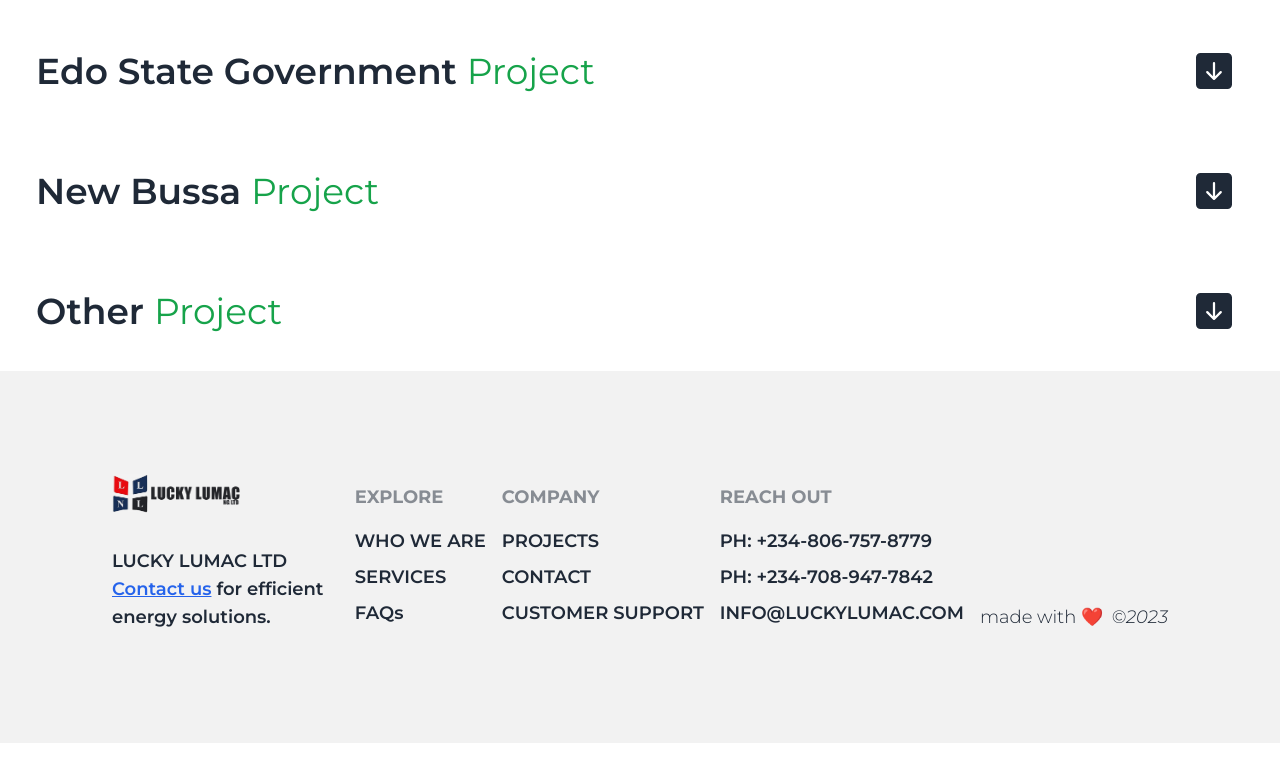
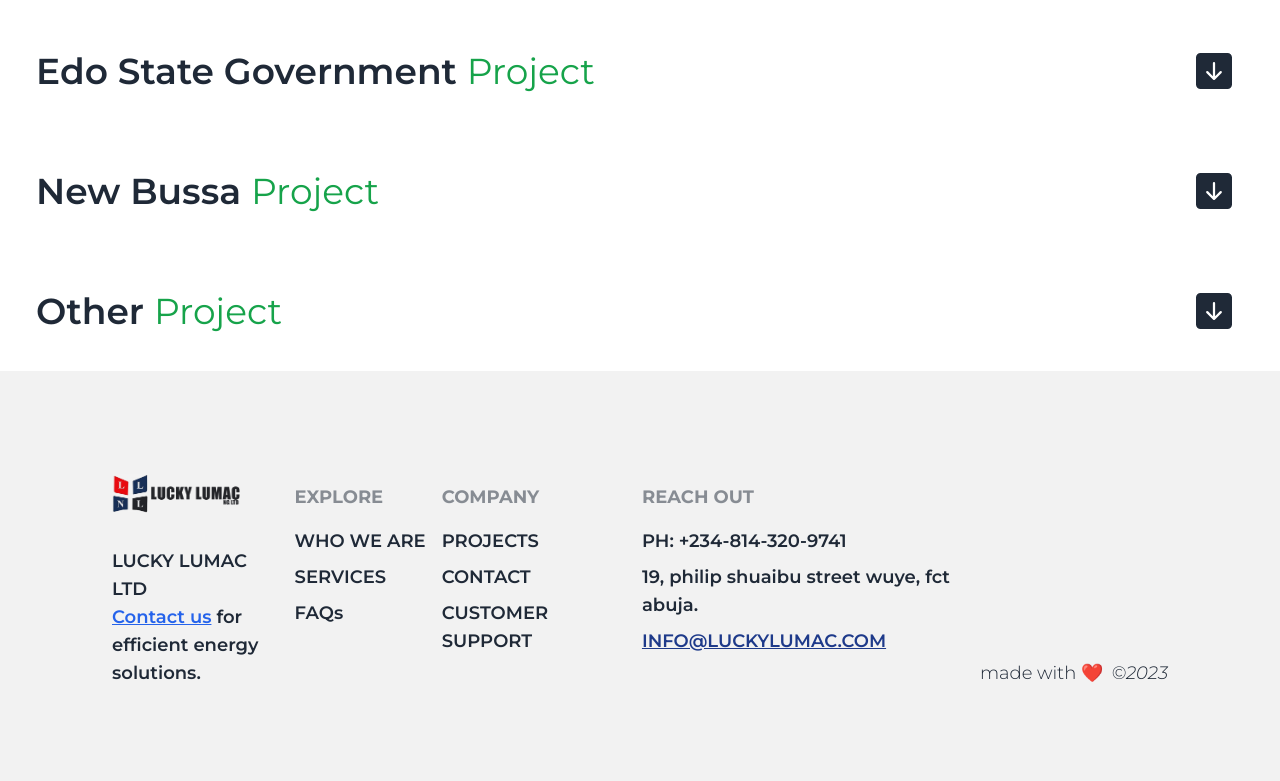
Before and after one commit to Miracle-omosede/lucky-lumac, a React (Create React App) app: page /projects in a window 1280 px wide. Shown: the part 1225-2006 px from the top of the page. Before the commit the page ends 1968 px from the top, so only its background shows below. Built offline with nearby package versions, Linux system fonts and the light colour scheme.

Commit message:
unending

```diff
--- a/src/components/Footer.jsx
+++ b/src/components/Footer.jsx
@@ -40,14 +40,16 @@ function Footer() {
       </div>
       <div className="uppercase">
         <span className="footer-title uppercase">reach out</span>
-        <a className="link link-hover">PH: +234-806-757-8779</a>
-        <a className="link link-hover">PH: +234-708-947-7842</a>
-        <a href="mailto:info@luckylumac.com" className="link link-hover">
+        <a className="link link-hover">PH: +234-814-320-9741</a>
+        <a className="lowercase link link-hover">
+          19, Philip Shuaibu street Wuye, FCT Abuja.
+        </a>
+        <a href="mailto:info@luckylumac.com" className="text-blue-900 underline link link-hover">
           info@luckylumac.com
         </a>
       </div>
       <div className="w-full self-end flex-row flex font-light">
-        made with ❤️<em >&copy;2023</em>
+        made with ❤️<em>&copy;2023</em>
       </div>
     </footer>
   );
```
